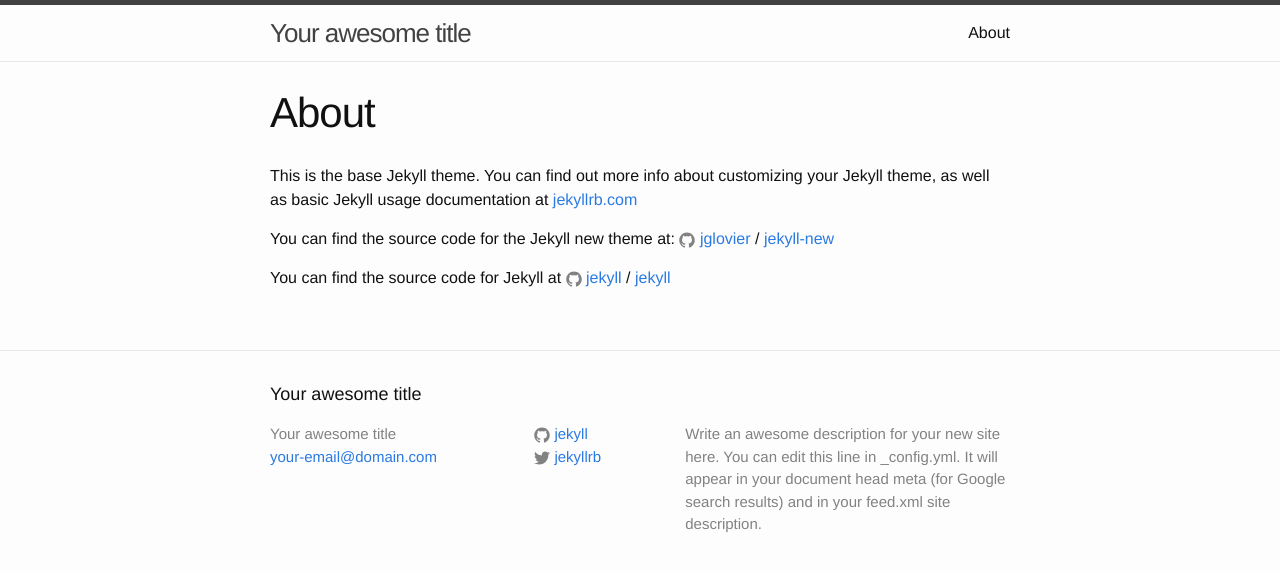
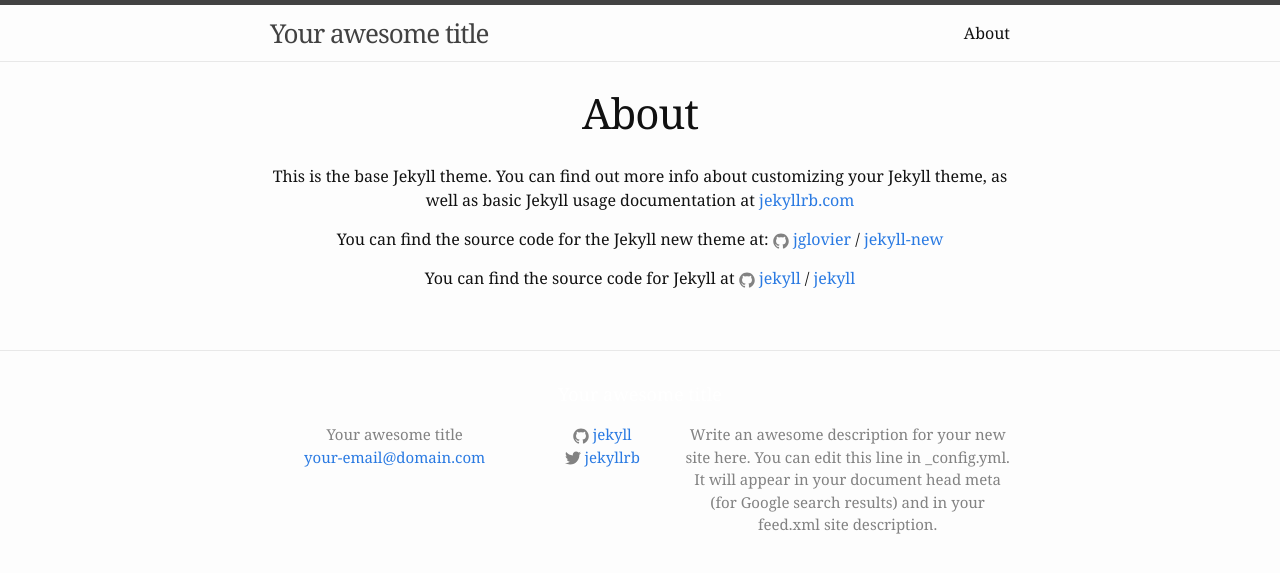
Before and after one commit to Lecta-Orinosto/Lecta-Orinosto.github.io, a Jekyll site: the page built from about.md, in a window 1280 px wide. Shown: the top 573 px of the page. Built offline with Jekyll 4.4.1, drawn with Linux system fonts in a browser that asks for light colours.

Commit message:
Update main.scss

```diff
--- a/css/main.scss
+++ b/css/main.scss
@@ -51,3 +51,20 @@
         "layout",
         "syntax-highlighting"
 ;
+
+body {
+	font-family: Georgia, serif;
+	height: 100%;
+	margin: 0;
+	text-align: center;
+	width: 100%;
+}
+
+h1 {
+	font-size: 32px;
+}
+
+h2 {
+	color: #ffffff;
+	font-size: 56px;
+}
```
